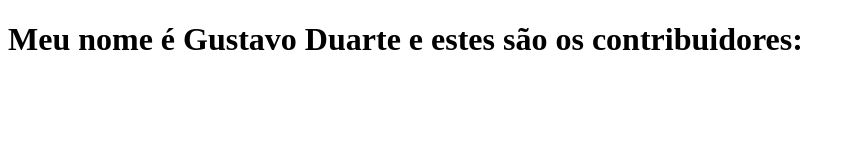
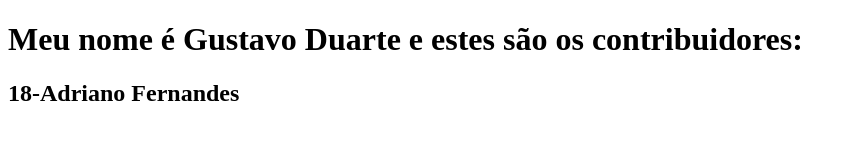
Before and after one commit to joaosoriano7/gustavo.2021.1.cscw.pullrequest, a plain HTML site: page index.html in a window 1280 px wide. Shown: the whole page, without its empty margins (0-855 px from the left). Drawn offline with Linux system fonts and the light colour scheme.

Commit message:
Pull Request do Adriano Fernandes

```diff
--- a/index.html
+++ b/index.html
@@ -3,7 +3,7 @@
 <body>
 
 <h1>Meu nome é Gustavo Duarte e estes são os contribuidores:</h1>
-<h2></h2>
+<h2>18-Adriano Fernandes</h2>
 <h2></h2>
 
 </body>
```
